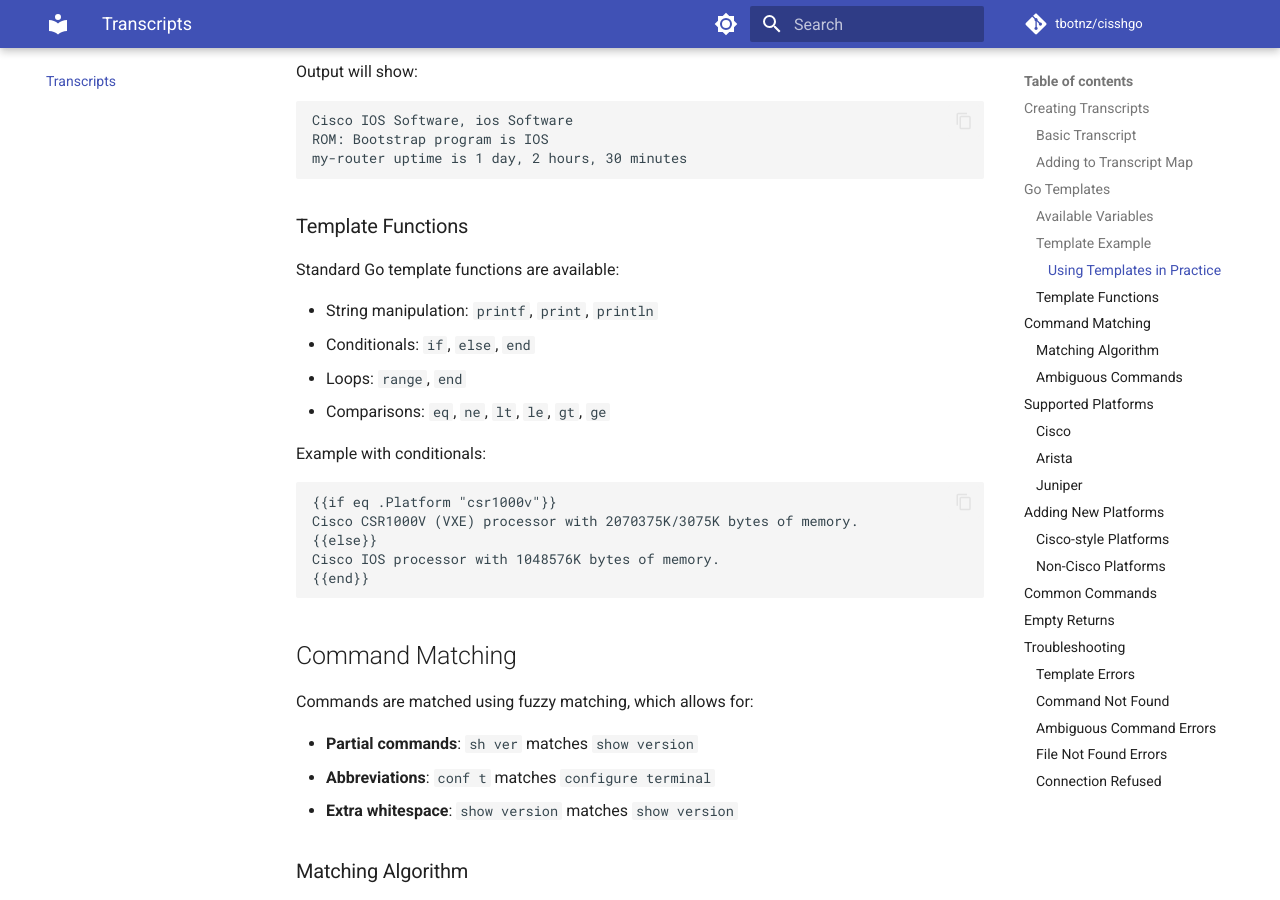
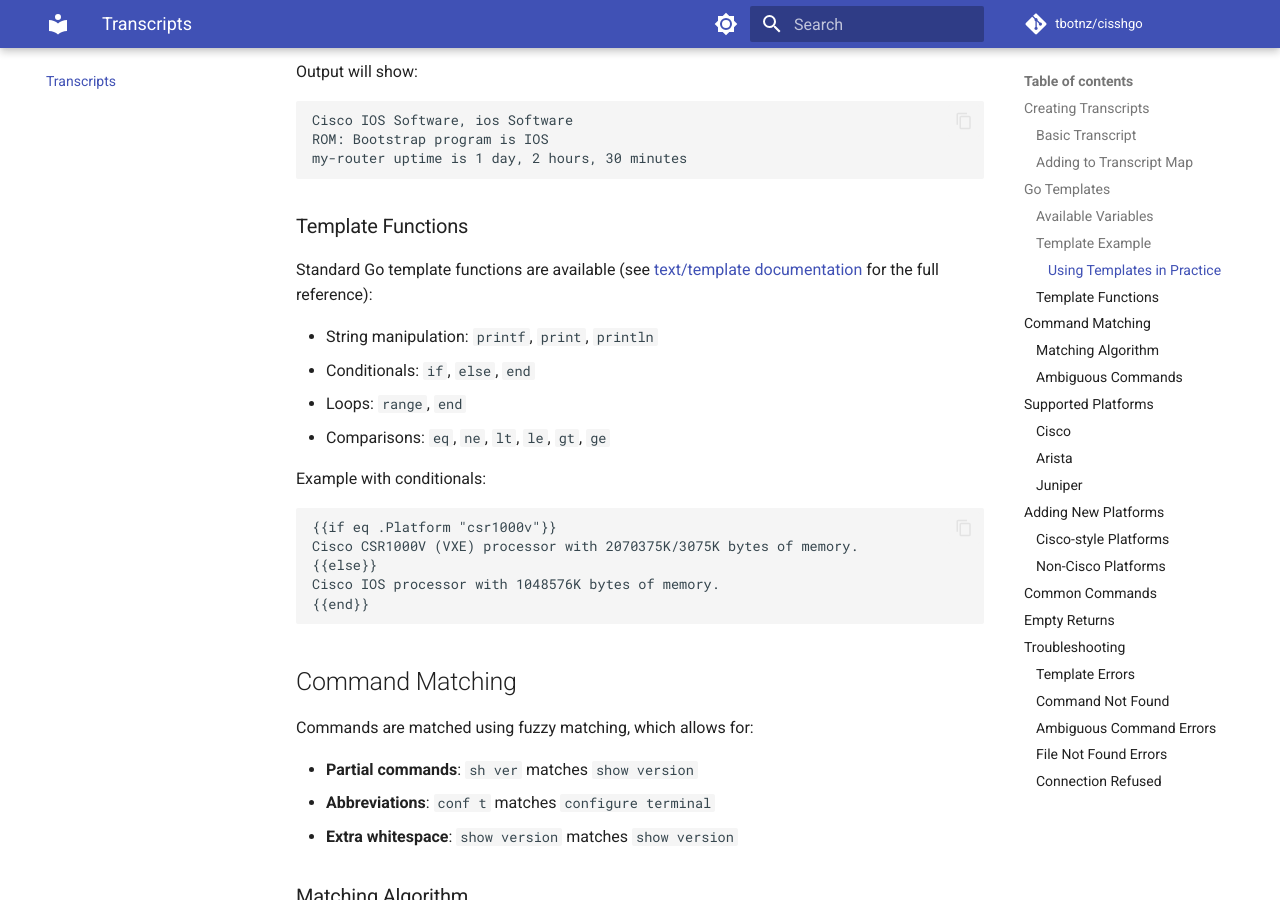
Before and after one commit to tbotnz/cisshgo, an MkDocs documentation site: the page built from docs/transcripts.md, in a window 1280 px wide and 900 px high, scrolled down 2166 px. Built offline with MkDocs 1.6.1 and Material for MkDocs 9.7.7, drawn with Linux system fonts in a browser that asks for light colours; comment, search, counter and statistics services are not loaded.

Commit message:
docs: Link to text/template docs in transcripts documentation (#114)
* docs: Fix Docker registry references in README

Release workflow publishes to ghcr.io only, not Docker Hub.
Remove incorrect DOCKER_USERNAME/DOCKER_PASSWORD secret references.

Closes #108

* docs: Link to text/template docs in transcripts documentation

Closes #109

```diff
--- a/docs/transcripts.md
+++ b/docs/transcripts.md
@@ -112,7 +112,7 @@ my-router uptime is 1 day, 2 hours, 30 minutes
 
 ### Template Functions
 
-Standard Go template functions are available:
+Standard Go template functions are available (see [text/template documentation](https://pkg.go.dev/text/template) for the full reference):
 
 - String manipulation: `printf`, `print`, `println`
 - Conditionals: `if`, `else`, `end`
```
